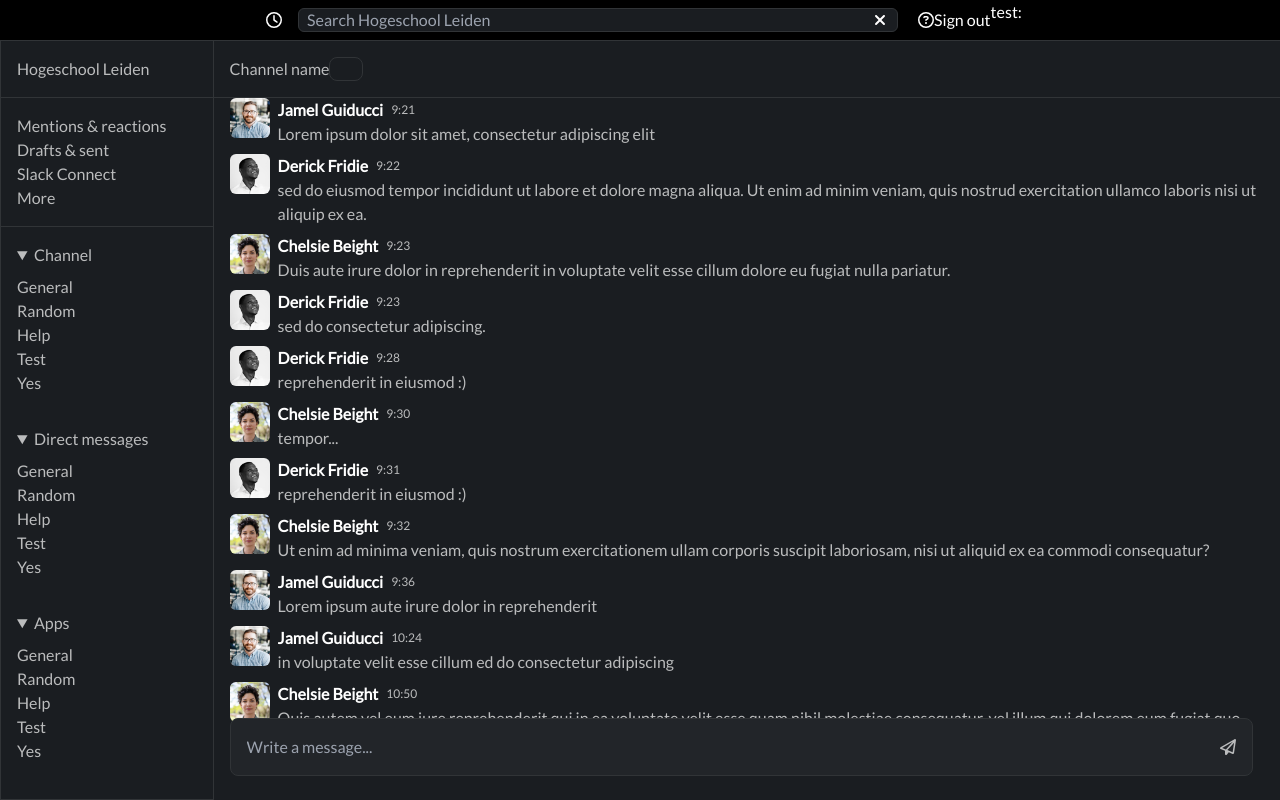
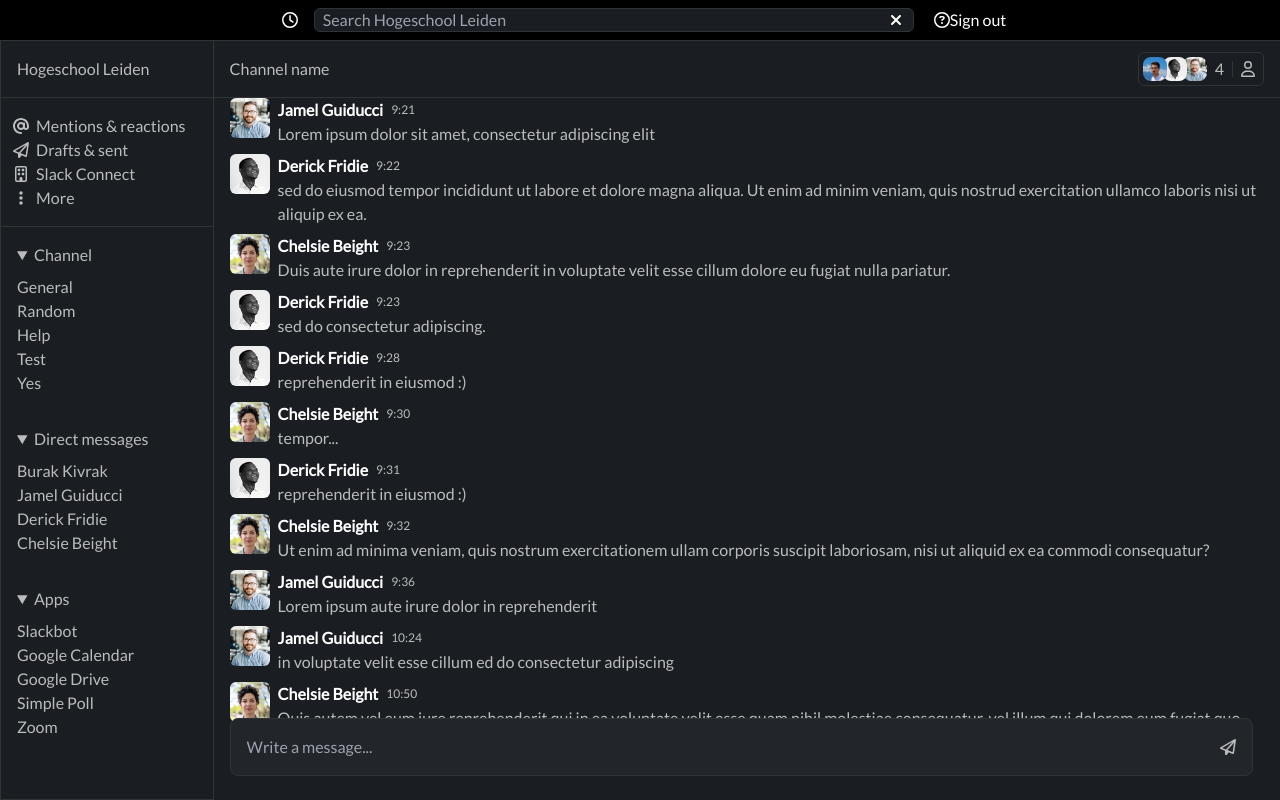
Before and after one commit to M-burak09/slack-clone, a Vue app: page /home in a window 1280 px wide. Built offline with nearby package versions, Linux system fonts and the light colour scheme; no server answers.

Commit message:
sidebar cleaner

```diff
--- a/src/components/layouts/chats/ChatBox.vue
+++ b/src/components/layouts/chats/ChatBox.vue
@@ -3,7 +3,6 @@
         <ul class="overflow-y-scroll h-full" ref="el" id="el">
             <li v-for="msg in messages" :key="msg.name" class="flex mb-2">
                 <img :src="msg.img" alt="" class="w-10 h-10  mr-2 rounded-md">
-                <!-- <img :src="'./../../../assets' + msg.img" alt=""> -->
                 <div>
                     <div class="flex">
                         <p class="font-bold text-white mr-2">{{msg.name}}</p>
--- a/src/components/layouts/home/MainBlock.vue
+++ b/src/components/layouts/home/MainBlock.vue
@@ -2,7 +2,13 @@
     <main class="bg-primary-color text-secondary-color w-full relative">
         <div class="border-y border-quartinary-color p-4 flex">
             <h2 clas="">Channel name</h2>
-            <div class="border rounded-lg border-quartinary-color px-4"></div>
+            <div class="border rounded-md border-quartinary-color p-1 absolute right-4 top-3 flex">
+                <img class="w-6 rounded-lg -mr-1 relative z-10" src="./../../../assets/Burak.jpeg" alt="">
+                <img class="w-6 rounded-lg -mr-1 relative z-2" src="./../../../assets/Derick.jpg" alt="">
+                <img class="w-6 rounded-lg" src="./../../../assets/Jamel.jpg" alt="">
+                <p class="mx-2 ">4</p>
+                <font-awesome-icon :icon="['far', 'user']" class="mr-1 pl-2 mt-1 border-l border-quartinary-color" />
+            </div>
         </div>
         <ChatBox/>
     </main>
--- a/src/components/layouts/home/NavBar.vue
+++ b/src/components/layouts/home/NavBar.vue
@@ -5,7 +5,7 @@
         <font-awesome-icon :icon="['fas', 'xmark']" class="-ml-6 my-auto"/>
         <font-awesome-icon :icon="['far', 'circle-question']" class="my-auto ml-8"/>
         <button @click="handleSignOut" v-if={isLoggendIn}> Sign out </button>
-        <h2>test: {{user}}</h2>
+        <!-- <h2>test: {{user}}</h2> -->
 
     </section>
 </template>
--- a/src/components/layouts/home/SideBar.vue
+++ b/src/components/layouts/home/SideBar.vue
@@ -4,26 +4,30 @@
             <span>Hogeschool Leiden</span>
         </div>
             <div class="hover:overflow-y-scroll">
-            <div class="border-y border-quartinary-color p-4">
+            <div class="border-y border-quartinary-color py-4 pl-2">
                 <ul>
-                    <li>Mentions & reactions</li>
-                    <li>Drafts & sent</li>
-                    <li>Slack Connect</li>
-                    <li>More</li>
+                    <li> <font-awesome-icon :icon="['fas', 'at']" class="w-6"/> Mentions & reactions </li>
+                    <li> <font-awesome-icon :icon="['far', 'paper-plane']" class="w-6"/> Drafts & sent </li>
+                    <li> <font-awesome-icon :icon="['far', 'building']" class="w-6"/> Slack Connect </li>
+                    <li> <font-awesome-icon :icon="['fas', 'ellipsis-vertical']" class="w-6"/> More </li>
                 </ul>
             </div>
-            <ListBlock title='Channel'/>
-            <ListBlock title='Direct messages'/>
-            <ListBlock title='Apps'/>
+            <ChannelList/>
+            <DMList/>
+            <AppsList/>
         </div>
     </section>
 </template>
 
 <script>
-import ListBlock from '../../ui/ListBlock.vue'
+import ChannelList from '../sidebar/ChannelList.vue';
+import DMList from '../sidebar/DMList.vue'
+import AppsList from '../sidebar/AppsList.vue'
 export default {
     components:{
-        ListBlock,
+        ChannelList,
+        DMList,
+        AppsList
     }
 }
 </script>
--- /dev/null
+++ b/src/components/layouts/sidebar/AppsList.vue
@@ -0,0 +1,25 @@
+<template lang="">
+    <div>
+        <ListBlock title="Apps">
+            <ListItem class="hover:bg-tertiary-color">Slackbot</ListItem>
+            <ListItem class="hover:bg-tertiary-color">Google Calendar</ListItem>
+            <ListItem class="hover:bg-tertiary-color">Google Drive</ListItem>
+            <ListItem class="hover:bg-tertiary-color">Simple Poll</ListItem>
+            <ListItem class="hover:bg-tertiary-color">Zoom</ListItem>
+        </ListBlock>
+
+    </div>
+</template>
+<script>
+import ListBlock from '../../ui/ListBlock.vue';
+import ListItem from '../../ui/ListItem.vue';
+export default {
+    components:{
+        ListBlock,
+        ListItem,
+    }
+}
+</script>
+<style lang="">
+
+</style>
--- /dev/null
+++ b/src/components/layouts/sidebar/ChannelList.vue
@@ -0,0 +1,25 @@
+<template lang="">
+    <div>
+        <ListBlock title="Channel">
+            <ListItem class="hover:bg-tertiary-color">General</ListItem>
+            <ListItem class="hover:bg-tertiary-color">Random</ListItem>
+            <ListItem class="hover:bg-tertiary-color">Help</ListItem>
+            <ListItem class="hover:bg-tertiary-color">Test</ListItem>
+            <ListItem class="hover:bg-tertiary-color">Yes</ListItem>
+        </ListBlock>
+
+    </div>
+</template>
+<script>
+import ListBlock from '../../ui/ListBlock.vue';
+import ListItem from '../../ui/ListItem.vue';
+export default {
+    components:{
+        ListBlock,
+        ListItem,
+    }
+}
+</script>
+<style lang="">
+
+</style>
--- /dev/null
+++ b/src/components/layouts/sidebar/DMList.vue
@@ -0,0 +1,24 @@
+<template lang="">
+    <div>
+        <ListBlock title="Direct messages">
+            <ListItem class="hover:bg-tertiary-color">Burak Kivrak</ListItem>
+            <ListItem class="hover:bg-tertiary-color">Jamel Guiducci</ListItem>
+            <ListItem class="hover:bg-tertiary-color">Derick Fridie</ListItem>
+            <ListItem class="hover:bg-tertiary-color">Chelsie Beight</ListItem>
+        </ListBlock>
+
+    </div>
+</template>
+<script>
+import ListBlock from '../../ui/ListBlock.vue';
+import ListItem from '../../ui/ListItem.vue';
+export default {
+    components:{
+        ListBlock,
+        ListItem,
+    }
+}
+</script>
+<style lang="">
+
+</style>
--- a/src/components/ui/ListBlock.vue
+++ b/src/components/ui/ListBlock.vue
@@ -2,11 +2,7 @@
     <details open class="p-4 pt-2">
         <summary class="py-2">{{title}}</summary>
         <ul>
-            <li class="hover:bg-tertiary-color">General</li>
-            <li>Random</li>
-            <li>Help</li>
-            <li>Test</li>
-            <li>Yes</li>
+            <slot></slot>
         </ul>
     </details>
 </template>
--- /dev/null
+++ b/src/components/ui/ListItem.vue
@@ -0,0 +1,13 @@
+<template lang="">
+    <li class="hover:bg-tertiary-color">
+        <slot></slot>
+    </li>
+</template>
+<script>
+export default {
+
+}
+</script>
+<style lang="">
+
+</style>
--- a/src/main.js
+++ b/src/main.js
@@ -3,8 +3,8 @@
 import './assets/tailwind.css'
 import {createRouter, createWebHistory} from 'vue-router'
 import { library } from '@fortawesome/fontawesome-svg-core'
-import { faXmark } from '@fortawesome/free-solid-svg-icons'
-import { faClock,faCircleQuestion,faPaperPlane } from '@fortawesome/free-regular-svg-icons'
+import { faXmark, faAt,faEllipsisVertical } from '@fortawesome/free-solid-svg-icons'
+import { faClock,faCircleQuestion,faPaperPlane,faUser,faBuilding } from '@fortawesome/free-regular-svg-icons'
 import Register from './components/layouts/authentication/RegisterUser.vue'
 import Login from './components/layouts/authentication/LoginUser.vue'
 import HomePage from './components/layouts/home/HomePage.vue'
@@ -27,7 +27,7 @@
 // Initialize Firebase
 initializeApp(firebaseConfig);
 
-library.add(faXmark,faClock, faCircleQuestion, faPaperPlane)
+library.add(faXmark,faClock, faCircleQuestion, faPaperPlane, faUser, faAt, faBuilding,faEllipsisVertical)
 
 const router = createRouter({
     history: createWebHistory(),
```
